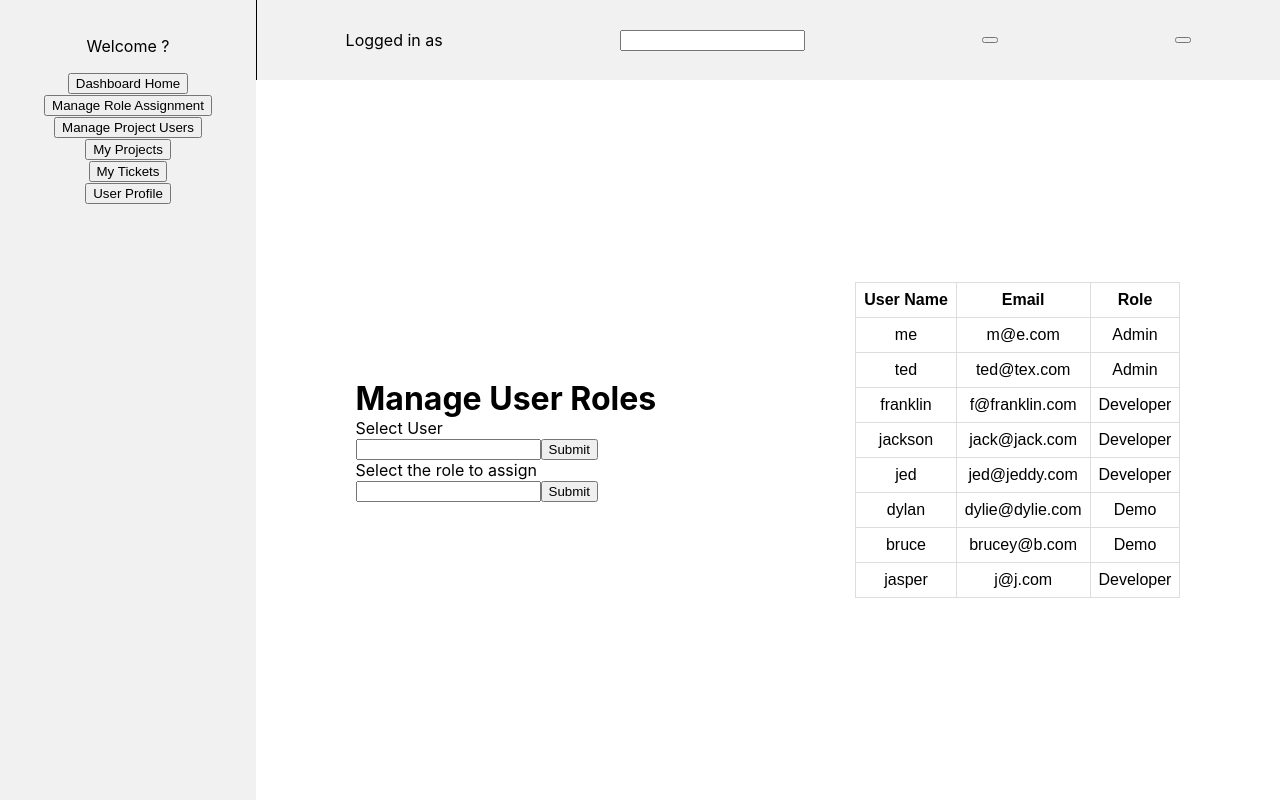
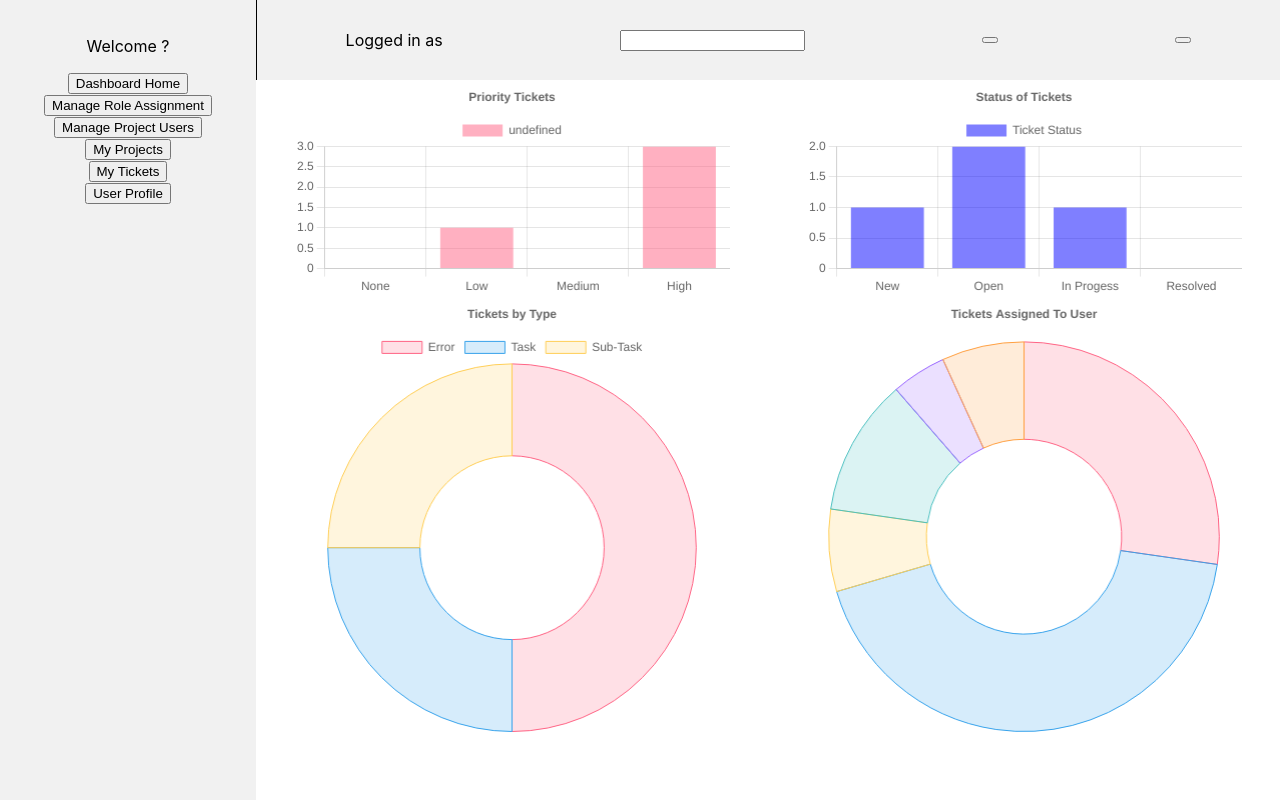
Before and after one commit to aviato26/bug-tracker, a React (Create React App) app: page / in a window 1280 px wide. Built offline with nearby package versions, Linux system fonts and the light colour scheme.

Commit message:
initial commit

```diff
--- a/src/components/HomePage/mainHomePage.js
+++ b/src/components/HomePage/mainHomePage.js
@@ -2,17 +2,18 @@
 import React from 'react';
 import MainHomePageHeader from './Header/mainHomePageHeader.js';
 import MainSideBar from './SideBar/mainSideBar.js';
-/* import DashBoardMain from './DashboardHome/dashBoardMain.js'; */
+import DashBoardMain from './DashboardHome/dashBoardMain.js';
 import ManageRoleAssignmentMain from './ManageRoleAssignment/manageRoleAssignmentMain.js';
 
 const MainHomePage = (props) =>
 {
   /* <DashBoardMain tickets={props.ticket}/> */
+    /* <ManageRoleAssignmentMain users={props.users}/> */
   return(
     <div className='container'>
       <MainSideBar />
       <MainHomePageHeader />
-      <ManageRoleAssignmentMain users={props.users}/>
+      <DashBoardMain tickets={props.ticket}/>
     </div>
   );
 }
```
